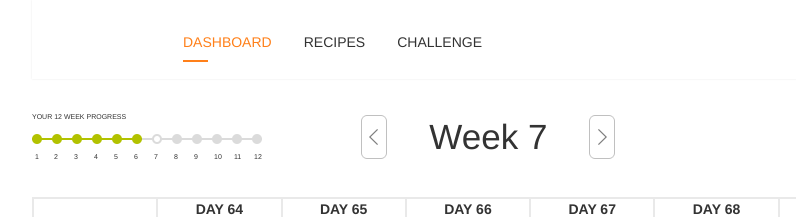
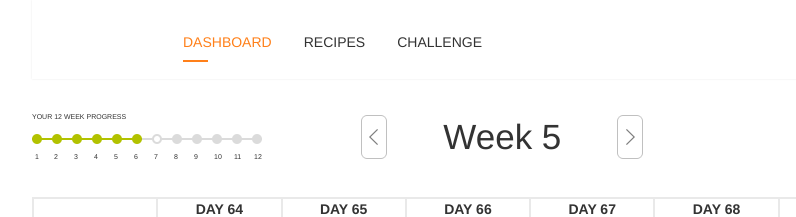
Before and after one commit to CycuMalBackup/supportplz, a website: page index.html in a window 1280 px wide. Shown: the top 217 px of the page, 129-925 px from the left. Drawn offline with nearby package versions, Linux system fonts and the light colour scheme.

Commit message:
add simple slider

```diff
--- a/index.html
+++ b/index.html
@@ -81,9 +81,9 @@
                     <div class="col-sm-4 week">
                         <table>
                             <tr>
-                                <td><img src="./images/prevWeek.png" alt="backwardArrow"></td>
-                                <td><span>Week 7</span></td>
-                                <td><img src="./images/nextWeek.png" alt="forwardArrow"></td>
+                                <td><img class="js-week-previous" src="./images/prevWeek.png" alt="backwardArrow"></td>
+                                <td><div class="week-current js-week-current">Week 7</div></td>
+                                <td><img class="js-week-next" src="./images/nextWeek.png" alt="forwardArrow"></td>
                             </tr>
                         </table>
                     </div>
@@ -226,6 +226,8 @@
             </section>
         </main>
     </div>
+
+    <script src="script.js"></script>
 </body>
 
 </html>
--- a/sass/styles.scss
+++ b/sass/styles.scss
@@ -92,10 +92,22 @@ header {
   }
   .week {
     text-align: center;
-    span {
+    table {
+      td{
+        min-width: 26px;
+      }
+    }
+    div.week-current {
       font-size: 35px;
+      min-width: 230px;
       padding: 0 42px;
       white-space: nowrap;
+    }
+    img {
+      cursor: pointer;
+    }
+    img.disabled {
+      display: none;
     }
   }
   .foodOptions {
--- /dev/null
+++ b/script.js
@@ -0,0 +1,39 @@
+window.onload = function () {
+    const maxWeek = 12;
+    var currentWeek = 5;
+    var previousWeekButton = document.getElementsByClassName('js-week-previous')[0];
+    var nextWeekButton = document.getElementsByClassName('js-week-next')[0];
+
+    var updateWeekButtons = function () {
+        const disabledClass = 'disabled';
+        if (currentWeek <= 1) {
+            previousWeekButton.classList.add(disabledClass);
+        }
+        else if (currentWeek >= 12) {
+            nextWeekButton.classList.add(disabledClass);
+        } else {
+            previousWeekButton.classList.remove(disabledClass);
+            nextWeekButton.classList.remove(disabledClass);
+        }
+    };
+    var updateCurrentWeek = function () {
+        var weekCurrent = document.getElementsByClassName('js-week-current')[0];
+        weekCurrent.innerText = 'Week ' + currentWeek;
+        updateWeekButtons();
+    };
+
+    updateCurrentWeek();
+
+    previousWeekButton.onclick = function () {
+        if (currentWeek > 1) {
+            currentWeek--;
+            updateCurrentWeek();
+        }
+    };
+    nextWeekButton.onclick = function () {
+        if (currentWeek < maxWeek) {
+            currentWeek++;
+            updateCurrentWeek();
+        }
+    };
+};
```
Also changed, not shown: css/styles.css.
